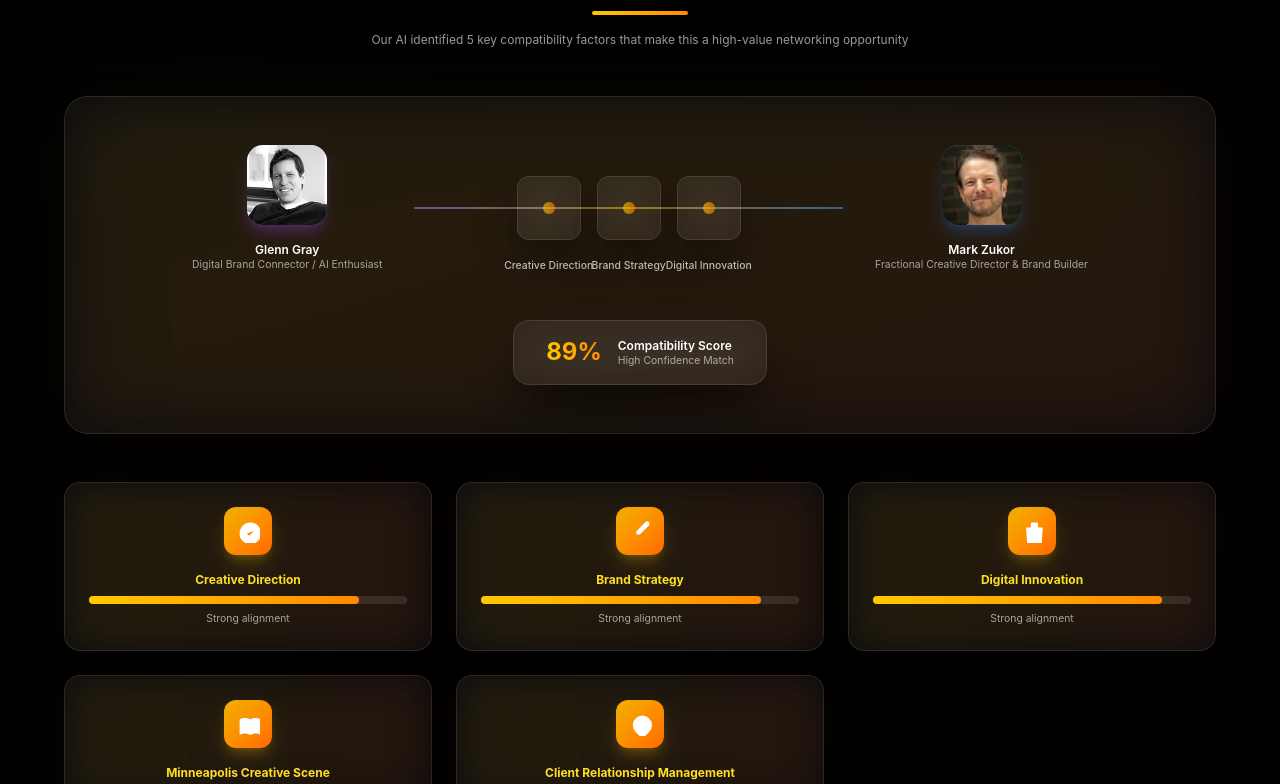
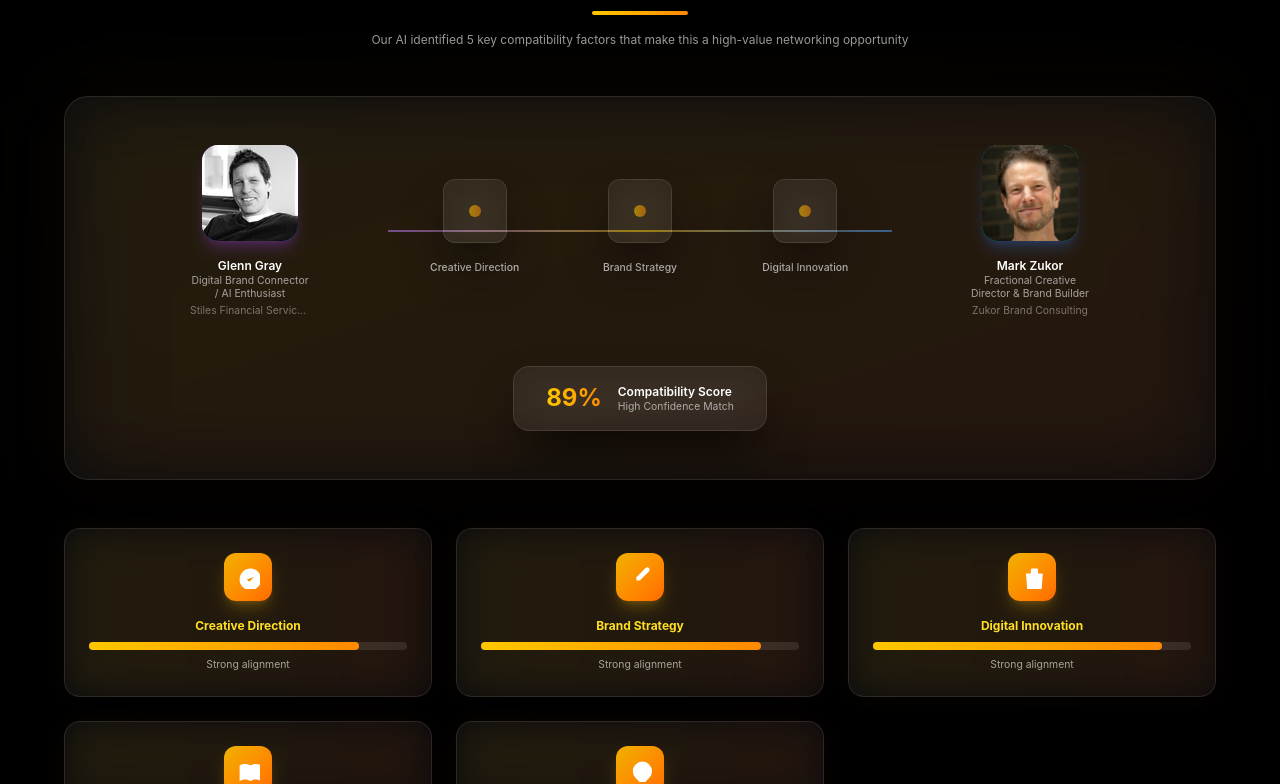
Before and after one commit to mhands123/meetgenius, a Next.js app: page /match/1 in a window 1280 px wide. Shown: the part 1531-2315 px from the top of the page. Built offline with nearby package versions, Linux system fonts and the light colour scheme.

Commit message:
Fix Venn diagram spacing and alignment - consistent grid layout for all matches

```diff
--- a/src/app/match/[id]/page.tsx
+++ b/src/app/match/[id]/page.tsx
@@ -378,12 +378,12 @@ export default function MatchDetailPage() {
               <div className="absolute inset-0 bg-gradient-to-br from-yellow-500/5 to-orange-500/5 rounded-3xl blur-2xl"></div>
               <div className="relative glass-card p-12 rounded-3xl">
                 <div className="flex items-center justify-center">
-                  <div className="relative w-full max-w-4xl">
+                  <div className="relative w-full max-w-5xl">
                     {/* Connection Visualization */}
-                    <div className="flex items-center justify-between">
+                    <div className="grid grid-cols-12 gap-4 items-center">
                       {/* Left Profile */}
-                      <div className="flex flex-col items-center">
-                        <div className="relative w-20 h-20 rounded-2xl overflow-hidden mb-4 shadow-lg shadow-purple-500/25 bg-gradient-to-br from-purple-500 to-blue-500">
+                      <div className="col-span-3 flex flex-col items-center">
+                        <div className="relative w-24 h-24 rounded-2xl overflow-hidden mb-4 shadow-lg shadow-purple-500/25 bg-gradient-to-br from-purple-500 to-blue-500">
                           <Image
                             src={getProfileImage(match.attendee)}
                             alt={match.attendee}
@@ -400,21 +400,33 @@ export default function MatchDetailPage() {
                             }}
                           />
                         </div>
-                        <h4 className="text-white font-semibold text-sm text-center">{match.attendee}</h4>
-                        <p className="text-white/60 text-xs text-center">{match.attendeeProfile.title}</p>
+                        <h4 className="text-white font-semibold text-sm text-center max-w-[120px] truncate">{match.attendee}</h4>
+                        <p className="text-white/60 text-xs text-center max-w-[120px] leading-tight">{match.attendeeProfile.title}</p>
+                        <p className="text-white/40 text-xs text-center max-w-[120px] truncate mt-1">{match.attendeeProfile.company}</p>
                       </div>
 
                       {/* Connection Lines and Shared Factors */}
-                      <div className="flex-1 mx-8 relative">
+                      <div className="col-span-6 relative px-4">
                         <div className="absolute top-1/2 left-0 right-0 h-px bg-gradient-to-r from-purple-400 via-yellow-400 to-blue-400 transform -translate-y-1/2"></div>
-                        <div className="flex justify-center items-center space-x-4">
+                        <div className="grid grid-cols-3 gap-6 items-center justify-items-center">
                           {match.whatYouShare.slice(0, 3).map((factor, idx) => (
-                            <div key={idx} className="relative">
-                              <div className="w-16 h-16 glass-card rounded-xl flex items-center justify-center group hover:scale-110 transition-transform duration-300">
+                            <div key={idx} className="relative flex flex-col items-center">
+                              <div className="w-16 h-16 glass-card rounded-xl flex items-center justify-center group hover:scale-110 transition-transform duration-300 mb-2">
                                 <div className="w-3 h-3 bg-gradient-to-r from-yellow-400 to-orange-400 rounded-full animate-pulse"></div>
                               </div>
-                              <div className="absolute -bottom-8 left-1/2 transform -translate-x-1/2 w-24">
-                                <p className="text-xs text-white/70 text-center font-medium">{factor}</p>
+                              <div className="w-24 min-h-[32px] flex items-center justify-center">
+                                <p className="text-xs text-white/70 text-center font-medium leading-tight">{factor}</p>
+                              </div>
+                            </div>
+                          ))}
+                          {/* Fill empty slots if less than 3 factors */}
+                          {Array.from({ length: Math.max(0, 3 - match.whatYouShare.length) }).map((_, idx) => (
+                            <div key={`empty-${idx}`} className="relative flex flex-col items-center">
+                              <div className="w-16 h-16 glass-card rounded-xl flex items-center justify-center opacity-30 mb-2">
+                                <div className="w-3 h-3 bg-gradient-to-r from-gray-400 to-gray-500 rounded-full"></div>
+                              </div>
+                              <div className="w-24 min-h-[32px] flex items-center justify-center">
+                                <p className="text-xs text-white/40 text-center font-medium leading-tight">Additional Match</p>
                               </div>
                             </div>
                           ))}
@@ -422,8 +434,8 @@ export default function MatchDetailPage() {
                       </div>
 
                       {/* Right Profile */}
-                      <div className="flex flex-col items-center">
-                        <div className="relative w-20 h-20 rounded-2xl overflow-hidden mb-4 shadow-lg shadow-blue-500/25 bg-gradient-to-br from-blue-500 to-green-500">
+                      <div className="col-span-3 flex flex-col items-center">
+                        <div className="relative w-24 h-24 rounded-2xl overflow-hidden mb-4 shadow-lg shadow-blue-500/25 bg-gradient-to-br from-blue-500 to-green-500">
                           <Image
                             src={getProfileImage(match.match)}
                             alt={match.match}
@@ -440,8 +452,9 @@ export default function MatchDetailPage() {
                             }}
                           />
                         </div>
-                        <h4 className="text-white font-semibold text-sm text-center">{match.match}</h4>
-                        <p className="text-white/60 text-xs text-center">{match.matchProfile.title}</p>
+                        <h4 className="text-white font-semibold text-sm text-center max-w-[120px] truncate">{match.match}</h4>
+                        <p className="text-white/60 text-xs text-center max-w-[120px] leading-tight">{match.matchProfile.title}</p>
+                        <p className="text-white/40 text-xs text-center max-w-[120px] truncate mt-1">{match.matchProfile.company}</p>
                       </div>
                     </div>
                   </div>
```
